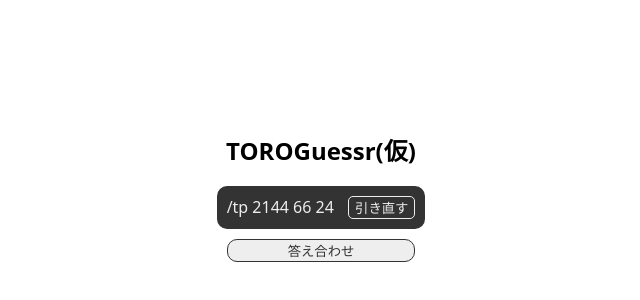
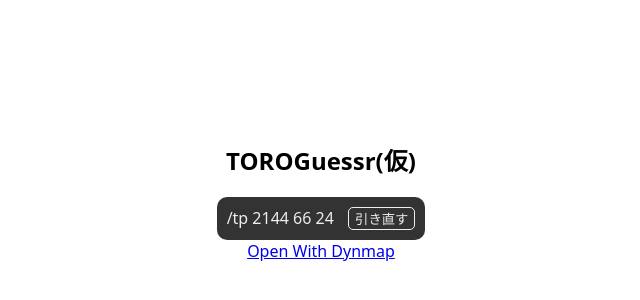
Before and after one commit to fhrk-78/toroguessr, a website: page index.html in a window 1280 px wide. Shown: the part 208-508 px from the top of the page, without its empty margins (319-959 px from the left). Drawn offline with Linux system fonts and the light colour scheme.

Commit message:
答え合わせボタン廃止

```diff
--- a/index.html
+++ b/index.html
@@ -14,7 +14,6 @@
                 <input type="button" value="引き直す" onclick="random()" />
             </div>
 
-            <input type="button" value="答え合わせ" class="answer" onclick="replaces()" /><br/>
             <a id="dframe" target="_blank" rel="noopener noreferrer" href="#">Open With Dynmap</a>
         </main>
     </div>
--- a/index.js
+++ b/index.js
@@ -4235,15 +4235,10 @@
 const dynmapframe = document.getElementById('dframe');
 console.log(jdata);
 let main = jdata.sets.markers.markers;
-let last;
 function random() {
+    dynmapframe.style.display = 'block';
     const res = Object.values(main)[Math.floor(Math.random() * Object.keys(main).length)];
-    last = res;
     result.textContent = `/tp ${res.x} ${res.y} ${res.z}`;
-    dynmapframe.style.display = 'none'; //ガチでこの行がデプロイされないふざけてんのdiffの問題なの？
-}
-function replaces() {
-    dynmapframe.style.display = 'block';
-    dynmapframe.href = `http://torosaba.net:60016/?worldname=main&mapname=flat&zoom=2&x=${last.x}&y=${last.y}&z=${last.z}`;
+    dynmapframe.href = `http://torosaba.net:60016/?worldname=main&mapname=flat&zoom=2&x=${res.x}&y=${res.y}&z=${res.z}`;
 }
 random();
--- a/main.css
+++ b/main.css
@@ -45,4 +45,5 @@
 
 #dframe {
     display: none;
+    text-align: center;
 }
```
Also changed, not shown: index.ts (+2 -9 lines).
